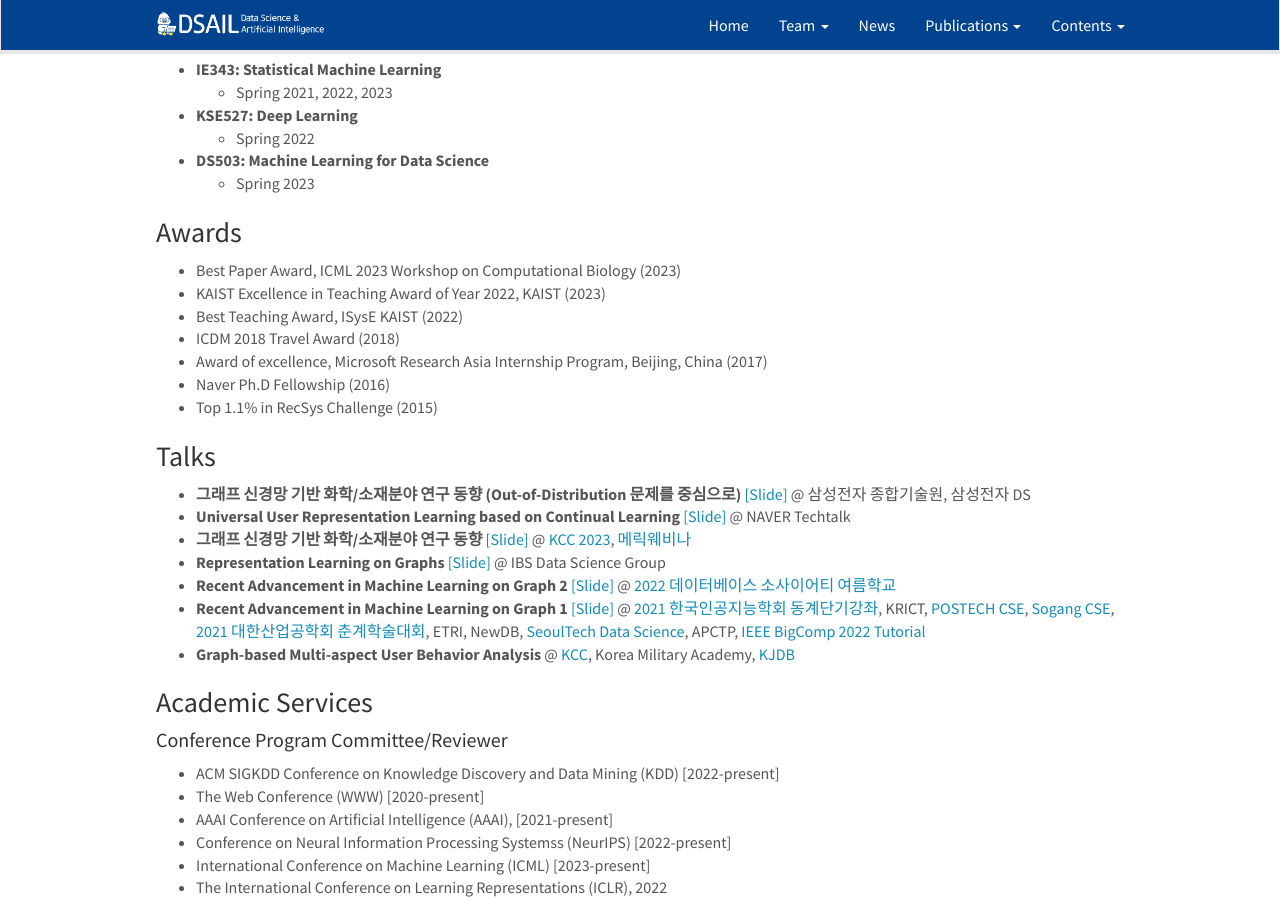
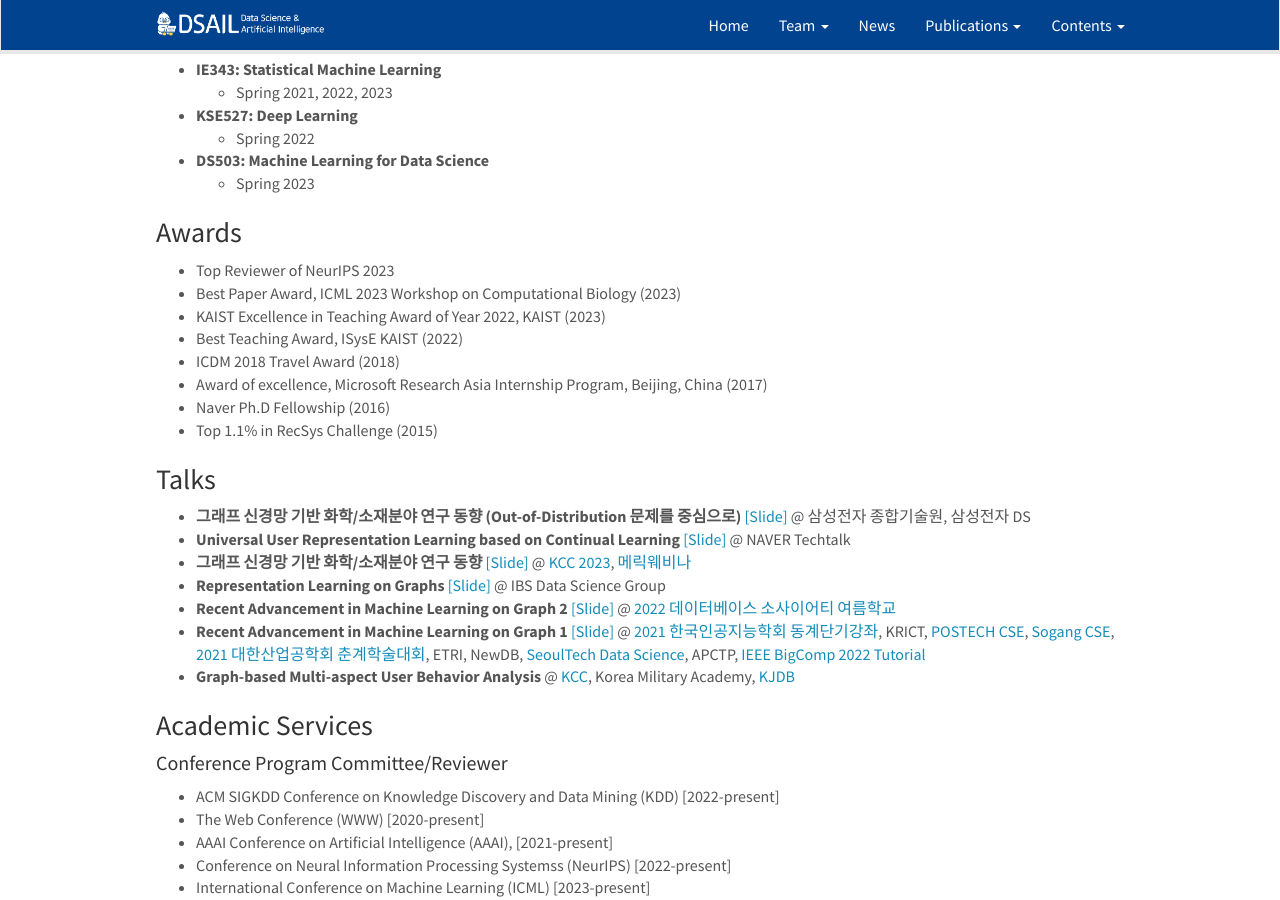
Before and after one commit to kaist-dsail/kaist-dsail.github.io, a Jekyll site: the page built from _pages/professor.md, in a window 1280 px wide and 900 px high, scrolled down 1719 px. Built offline with Jekyll 4.4.1, drawn with Linux system fonts in a browser that asks for light colours; nearby versions of some CDN libraries.

Commit message:
Update professor.md

```diff
--- a/_pages/professor.md
+++ b/_pages/professor.md
@@ -117,6 +117,7 @@ permalink: /professor/
   + Spring 2023
 
 ### Awards
+- Top Reviewer of NeurIPS 2023
 - Best Paper Award, ICML 2023 Workshop on Computational Biology (2023)
 - KAIST Excellence in Teaching Award of Year 2022, KAIST (2023)
 - Best Teaching Award, ISysE KAIST (2022)
```
